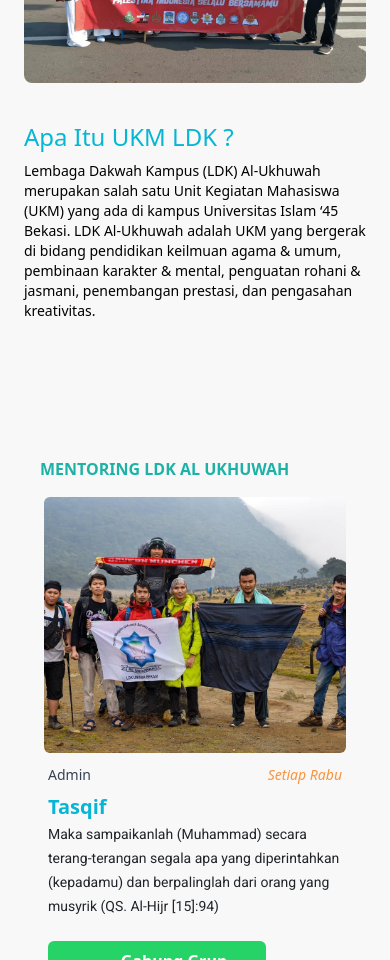
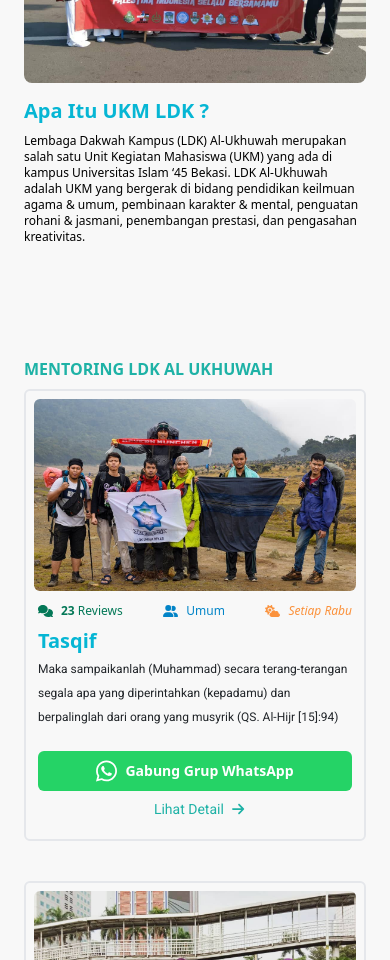
Before and after one commit to jayamiko/LDK-AlUkhuwah-Website, a Next.js app: page / in a window 390 px wide. Shown: the part 1040-2000 px from the top of the page. Built offline with nearby package versions, Linux system fonts and the light colour scheme; a web font is replaced by a local one.

Commit message:
Done Responsive ABout Card & Course Card

```diff
--- a/components/Card/AboutCard.jsx
+++ b/components/Card/AboutCard.jsx
@@ -16,10 +16,10 @@
         </div>
       </div>
 
-      <div className="w-full sm:w-2/3 py-4">
+      <div className="w-full sm:w-2/3 sm:py-4">
         <div>
-          <h1 className="text-cyan-500 text-2xl my-2 md:my-5">Apa Itu UKM LDK ?</h1>
-          <p className="text-sm md:text-lg text-black">
+          <h1 className="text-cyan-500 text-xl md:text-2xl font-bold my-2 md:my-5">Apa Itu UKM LDK ?</h1>
+          <p className="text-xs sm:text-sm lg:text-base xl:w-5/6 text-black">
             Lembaga Dakwah Kampus (LDK) Al-Ukhuwah merupakan salah satu Unit
             Kegiatan Mahasiswa (UKM) yang ada di kampus Universitas Islam ‘45
             Bekasi. LDK Al-Ukhuwah adalah UKM yang bergerak di bidang pendidikan
--- a/components/Card/CourseCard.jsx
+++ b/components/Card/CourseCard.jsx
@@ -3,51 +3,66 @@
 import Image from "next/image";
 import { FontAwesomeIcon } from "@fortawesome/react-fontawesome";
 import {faWhatsapp} from "@fortawesome/free-brands-svg-icons"
-import {faArrowRight} from "@fortawesome/free-solid-svg-icons"
+import {faArrowRight, faCloudSun, faUserGroup, faComments} from "@fortawesome/free-solid-svg-icons"
 
 const CourseCard = () => {
   return (
     <>
-        <div className="container mx-auto gap-4 grid grid-cols-1 md:grid-cols-2 lg:grid-cols-3">
+        <div className="gap-3 sm:gap-4 grid grid-cols-1 md:grid-cols-2 lg:grid-cols-3">
             {blog.slice(0, 6).map((val, index) => (
-              <div key={index} className="p-2 overflow-hidden mb-4 hover:scale-105 hover:shadow-md hover:shadow-cyan-500/50">
-                <div className="h-64 max-h-64 relative">
+              <div key={index} className="border-2 sm:border-none rounded-md p-2 overflow-hidden mb-4 hover:scale-105 hover:shadow-md hover:shadow-cyan-500/50">
+                <div className="h-48 sm:h-64 md:h-64 md:max-h-64 relative">
                   <Image
                     src={val.cover}
                     layout="fill"
                     objectFit="cover"
-                    alt=""
+                    alt="content-mentoring"
                     className="rounded-md"
                     />
                 </div>
                 <div className="p-1">
                   <div className="text-sm flex justify-between my-2">
-                    <span className="text-gray-700">
-                      <i className="fa fa-user"></i>
-                      <label>{val.type}</label>
+                    <span className="text-xs sm:text-sm text-emerald-700">
+                      <FontAwesomeIcon
+                        icon={faComments}
+                        className="mr-2"
+                      ></FontAwesomeIcon>
+                      <label><b>23</b> Reviews</label>
                     </span>
-                    <span className="text-orange-400 italic">
-                      <i className="fa fa-calendar-alt"></i>
+                    <span className="text-xs sm:text-base text-sky-600">
+                      <FontAwesomeIcon
+                        icon={faUserGroup}
+                        className="mr-2"
+                      ></FontAwesomeIcon>
+                      <label>Umum</label>
+                    </span>
+                    <span className="text-xs sm:text-base text-orange-400 italic">
+                      <FontAwesomeIcon
+                        icon={faCloudSun}
+                        className="mr-2"
+                      ></FontAwesomeIcon>
                       <label>{val.date}</label>
                     </span>
                   </div>
                   <h1 className="text-cyan-500 text-xl m-0 font-bold">{val.title}</h1>
-                  <span className="text-sm font-edu">{val.desc}</span>
-                  <div className="mt-4 mb-2 flex justify-between">
-                    <button className="bg-whatsapp flex items-center text-white font-bold cursor-pointer py-2 px-4 rounded-md max-w-sm">
+                  <span className="text-xs sm:text-sm font-edu">{val.desc}</span>
+                  <div className="flex flex-col sm:flex-row justify-center sm:justify-between space-y-2 sm:space-y-0 mt-4 mb-2 ">
+                    <button className="bg-whatsapp flex justify-center items-center text-center text-white font-bold text-sm sm:text-base cursor-pointer px-3 py-2 sm:py-2 sm:px-4 rounded-md sm:max-w-sm">
                       <FontAwesomeIcon
                         icon={faWhatsapp}
-                        className="text-white text-3xl mr-2"
+                        className="text-white text-2xl sm:text-3xl mr-2"
                         ></FontAwesomeIcon>
                         Gabung Grup WhatsApp
                     </button>
-                    <span className="font-edu flex items-end cursor-pointer text-egg-green hover:font-bold">
+                    <div className="text-center flex justify-center">
+                      <span className="font-edu w-fit text-sm sm:text-base flex items-center sm:items-end pl-2 sm:pl-0 cursor-pointer text-egg-green hover:font-bold">
                         Lihat Detail
                         <FontAwesomeIcon
                           icon={faArrowRight}
                           className="text-egg-green ml-2"
                         ></FontAwesomeIcon>
                       </span>
+                    </div>
                   </div>
                 </div>
               </div>
--- a/components/Form/FormRegistration.jsx
+++ b/components/Form/FormRegistration.jsx
@@ -7,7 +7,7 @@
   return (
     <form
       name="submit-to-google-sheet"
-      className="sm:w-2/3 md:w-3/6 lg:w-2/5 xl:w-2/6 space-y-1"
+      className="sm:w-2/3 md:w-3/6 lg:w-2/5 xl:w-2/6 space-y-1 mb-4"
       method="post"
       ref={formRef}
       onSubmit={handleSubmit}
--- a/components/layout/Header/Header.jsx
+++ b/components/layout/Header/Header.jsx
@@ -70,7 +70,7 @@
               </Link>
               <div className="w-full justify-between">
                 <div className="flex flex-col my-auto uppercase">
-                  <h4 className="font-roboto text-xl sm:text-2xl md:text-3xl 2xl:text-4xl w-5/6 sm:w-full font-bold">
+                  <h4 className="font-roboto text-lg sm:text-2xl md:text-3xl 2xl:text-4xl w-5/6 sm:w-full font-bold">
                     {UKM}
                   </h4>
                   <span className="text-xs sm:text-sm md:text-base font-edu font-bold tracking-wide">
--- a/pages/index.js
+++ b/pages/index.js
@@ -38,7 +38,7 @@
       <AboutCard />
       <section id="course" className="blog container mx-auto mb-20">
         <div className="container mx-auto">
-          <h3 className="font-bold uppercase text-base mx-3 my-2 md:text-2xl text-egg-green">
+          <h3 className="font-bold uppercase text-base sm:mx-3 my-2 md:text-2xl text-egg-green">
             Mentoring {alUkhuwah}
           </h3>
           <CourseCard />
--- a/pages/registration/index.jsx
+++ b/pages/registration/index.jsx
@@ -98,9 +98,9 @@
   }));
 
   return (
-    <div className="bg-white">
+    <>
       <section className={`${styles.coverRegistration} z-10`}>
-        <div className="container mx-auto flex flex-col md:justify-center h-full mt-32 md:mt-0 text-white px-6 py-8 md:p-0">
+        <div className="container mx-auto flex flex-col md:justify-end h-full mt-32 md:mt-0 text-white px-6 py-8 md:p-0">
           <FormRegistration
             formRef={formRef}
             personalMember={personalMember}
@@ -111,7 +111,7 @@
       </section>
       <div className="h-screen border-2 border-black"></div>
       <div
-        className="container mx-auto mt-32 md:mt-0"
+        className="container mx-auto my-32 md:mt-0"
         style={{ height: 630, width: "100%" }}
       >
         <DataGrid
@@ -121,7 +121,7 @@
           rowsPerPageOptions={[5]}
         />
       </div>
-    </div>
+    </>
   );
 };
 
--- a/styles/globals.css
+++ b/styles/globals.css
@@ -55,6 +55,12 @@
   min-height: 110vh !important;
 }
 
+@media screen and (max-width: 1024px) {
+  .coverHero {
+    min-height:85vh !important;
+  }
+}
+
 @media screen and (max-width: 768px) {
   .coverHero {
     min-height:100vh !important;
```
Lines whose indentation alone changed are shown as unchanged.
